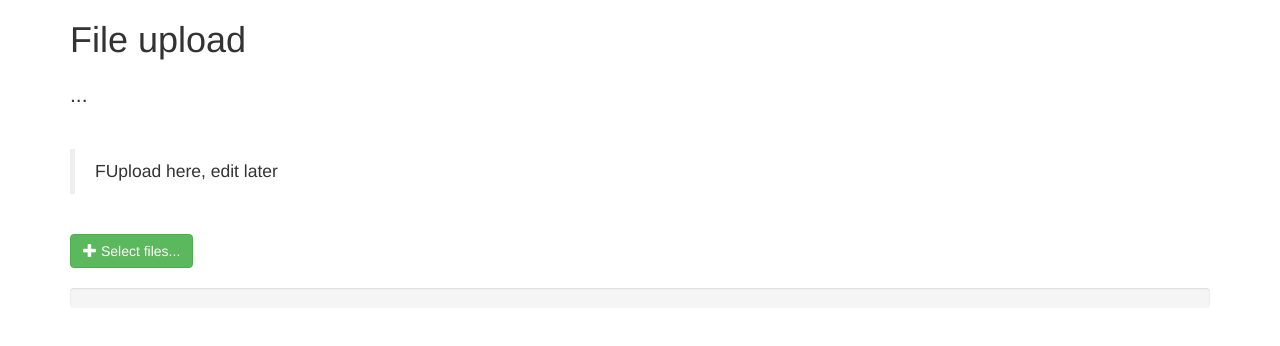
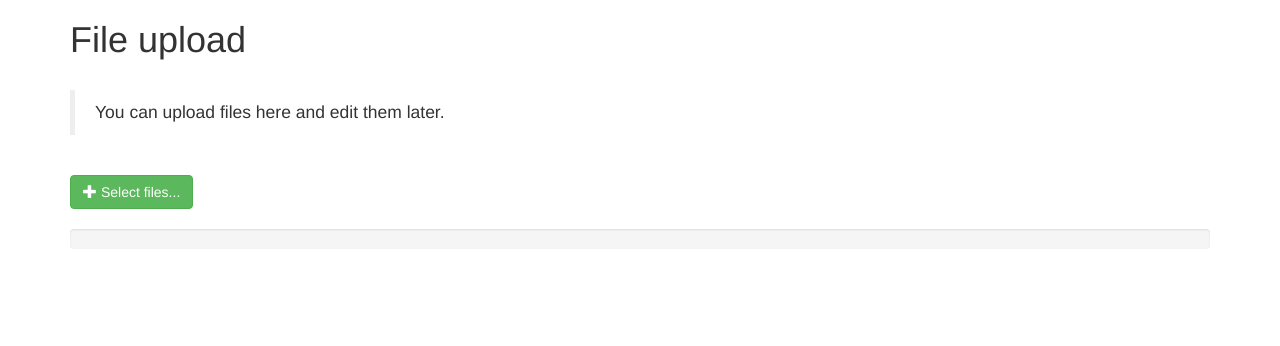
Before and after one commit to annakertesz/centralNew, a Django app: page /upload/basic/ in a window 1280 px wide. Shown: the top 346 px of the page. Run offline with Django 3.2, Linux system fonts and the light colour scheme; some libraries are stand-ins or nearby versions.

Commit message:
upload: display full filename, add nicer text

```diff
--- a/fileupload/serialize.py
+++ b/fileupload/serialize.py
@@ -12,9 +12,9 @@ def order_name(name):
 
     """
     name = re.sub(r'^.*/', '', name)
-    if len(name) <= 20:
+    if len(name) <= 120:
         return name
-    return name[:10] + "..." + name[-7:]
+    return name[:110] + "..." + name[-7:]
 
 
 def serialize(instance, file_attr='file'):
--- a/templates/fileupload/musicfile_basic_form.html
+++ b/templates/fileupload/musicfile_basic_form.html
@@ -4,8 +4,7 @@
 <!-- Force latest IE rendering engine or ChromeFrame if installed -->
 <!--[if IE]><meta http-equiv="X-UA-Compatible" content="IE=edge,chrome=1"><![endif]-->
 <meta charset="utf-8">
-<title>Django jQuery File Upload Demo - Basic version</title>
-<meta name="description" content="File Upload widget with multiple file selection, drag&amp;drop support and progress bar for jQuery. Supports cross-domain, chunked and resumable file uploads. Works with any server-side platform (PHP, Python, Ruby on Rails, Java, Node.js, Go etc.) that supports standard HTML form file uploads.">
+<title>File Upload</title>
 <meta name="viewport" content="width=device-width, initial-scale=1.0">
 <!-- Bootstrap styles -->
 <link rel="stylesheet" href="//netdna.bootstrapcdn.com/bootstrap/3.0.0/css/bootstrap.min.css">
@@ -36,7 +35,6 @@
 {#</div>#}
 <div class="container">
     <h1>File upload</h1>
-    <h2 class="lead">...</h2>
 {#    <ul class="nav nav-tabs">#}
 {#        <li class="active"><a href="/upload/basic">Basic</a></li>#}
 {#        <li><a href="/upload/basic/plus">Basic Plus</a></li>#}
@@ -46,7 +44,7 @@
 {#    </ul>#}
     <br>
     <blockquote>
-        <p>FUpload here, edit later</p>
+        <p>You can upload files here and edit them later.</p>
     </blockquote>
     <br>
     <!-- The fileinput-button span is used to style the file input field as button -->
```
